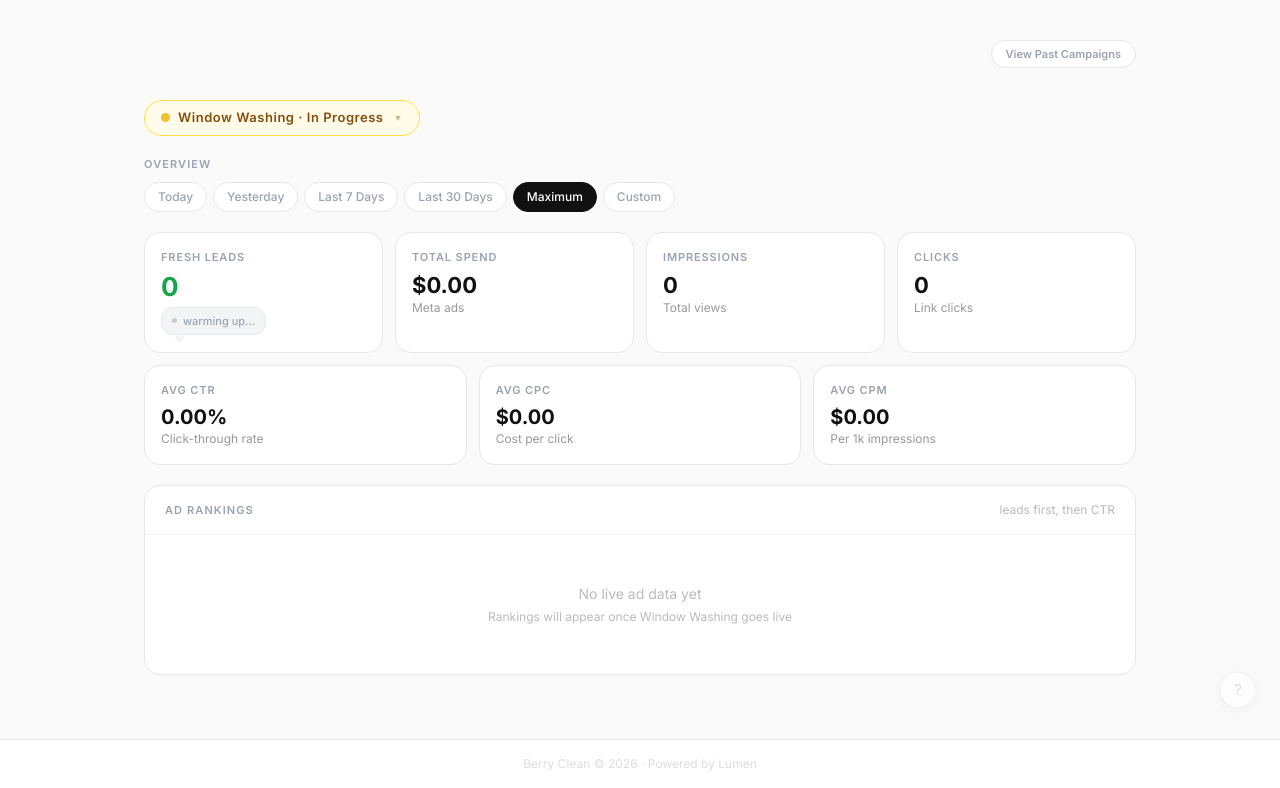
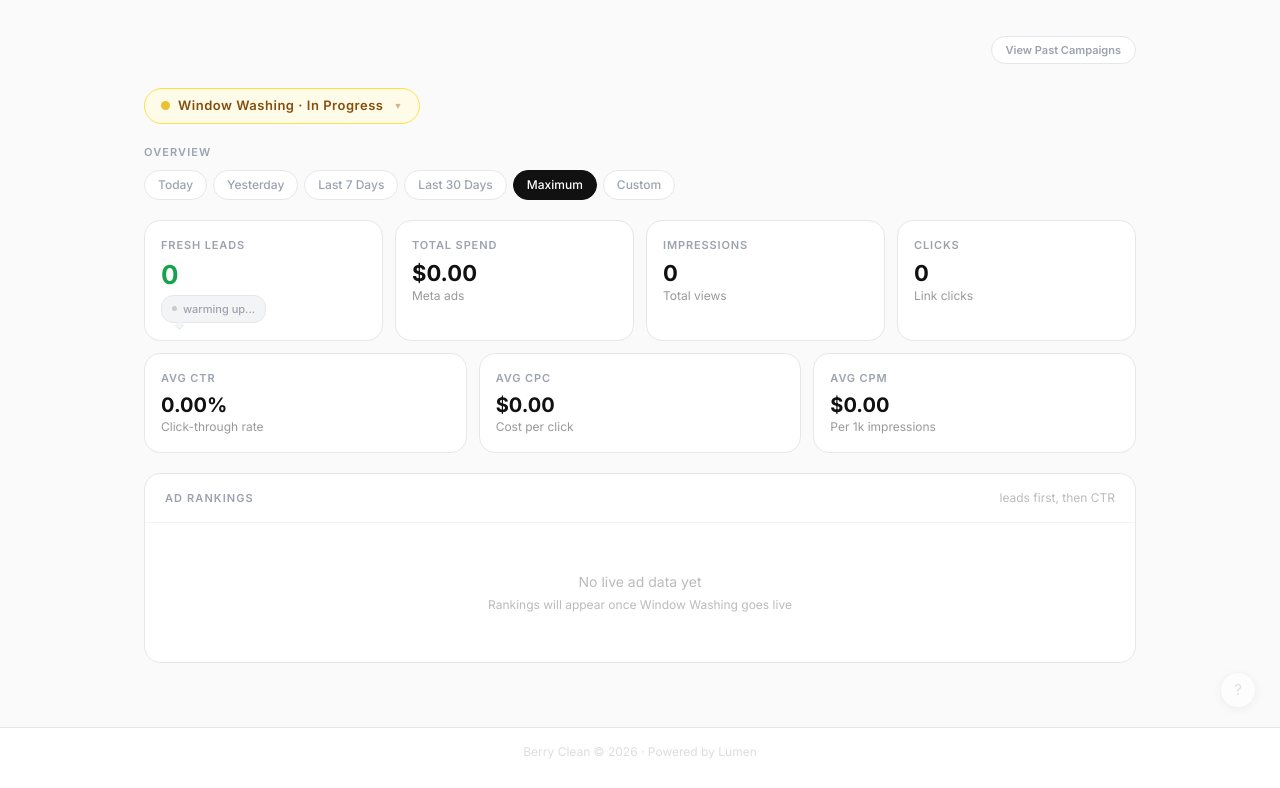
Before and after one commit to lumenmarketingsolutions/berry_clean, a Flask app: template templates/index.html in a window 1280 px wide. Shown: the part 68-856 px from the top of the page. After the commit the page ends 827 px from the top, so only its background shows below. Run offline with Flask 3, Linux system fonts and the light colour scheme; the template is opened without the code that fills it, so the values that code supplies are empty; some libraries are stand-ins or nearby versions.

Commit message:
Tighten vertical spacing between header, button, and badge ~15-20%
Co-Authored-By: Claude Opus 4.6 <noreply@anthropic.com>

```diff
--- a/templates/index.html
+++ b/templates/index.html
@@ -171,7 +171,7 @@
   </div>
 </header>
 
-<main class="max-w-5xl mx-auto px-4 pt-5 pb-8 space-y-5">
+<main class="max-w-5xl mx-auto px-4 pt-4 pb-8 space-y-5">
 
   {% if error %}
   <div class="card px-5 py-4 text-red-600 text-sm" style="border-color:#fca5a5;background:#fff5f5;">
@@ -194,7 +194,7 @@
   </script>
 
   <!-- View Past Campaigns — top right -->
-  <div id="past-btn-row" style="display:flex;justify-content:flex-end;margin-bottom:36px;">
+  <div id="past-btn-row" style="display:flex;justify-content:flex-end;margin-bottom:28px;">
     <button id="past-campaigns-btn" onclick="showPast()" style="font-size:11px;font-weight:600;color:#9ca3af;background:#fff;border:1px solid #e5e7eb;border-radius:999px;padding:5px 14px;cursor:pointer;transition:all .15s;white-space:nowrap;" onmouseover="this.style.color='#111'" onmouseout="this.style.color='#9ca3af'">
       View Past Campaigns
     </button>
```
